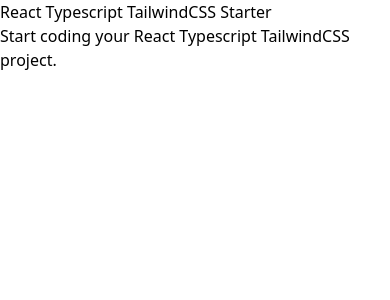
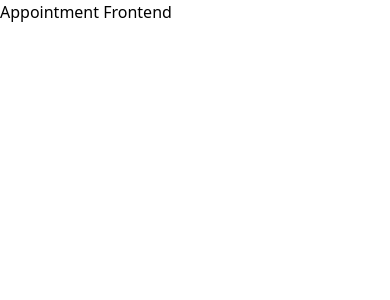
Before and after one commit to sumira/Appointment-Manager-Frontend, a React (Vite) app: page / in a window 390 px wide. Shown: the top 300 px of the page. Built offline with nearby package versions, Linux system fonts and the light colour scheme.

Commit message:
update App component heading for improved clarity and responsiveness

```diff
--- a/src/App.tsx
+++ b/src/App.tsx
@@ -1,9 +1,8 @@
 function App() {
   return (
     <>
-      <div className="container">
-        <h1>React Typescript TailwindCSS Starter</h1>
-        <p>Start coding your React Typescript TailwindCSS project.</p>
+      <div className="lg:container lg:mx-auto lg:px-4">
+        Appointment Frontend
       </div>
     </>
   );
```
